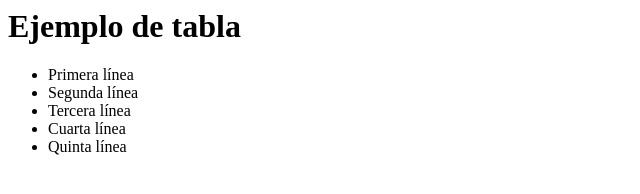
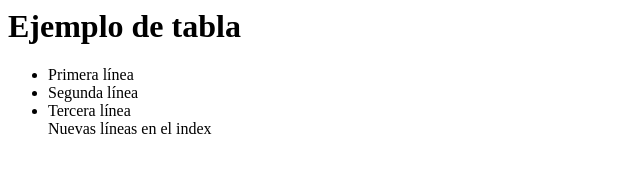
Before and after one commit to Alexgg420/EDD_Working_Repository, a plain HTML site: page index.html in a window 1280 px wide. Shown: the whole page, without its empty margins (0-640 px from the left). Drawn offline with Linux system fonts and the light colour scheme.

Commit message:
modificación del index.html

```diff
--- a/index.html
+++ b/index.html
@@ -9,8 +9,9 @@
                 <li>Primera línea</li>
                 <li>Segunda línea</li>
                 <li>Tercera línea</li>
-                <li>Cuarta línea</li>
-                <li>Quinta línea</li>
+		<div class = "divdetabla">
+		    Nuevas líneas en el index
+		</div>
             </ul>
         </table>
     </body>
```
